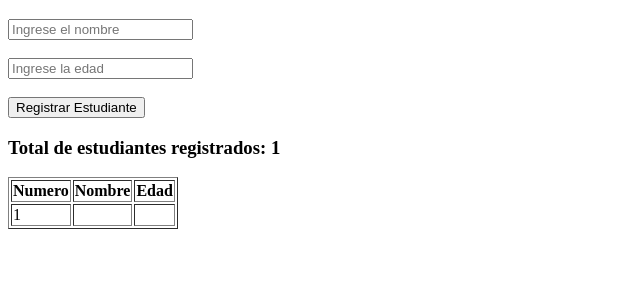
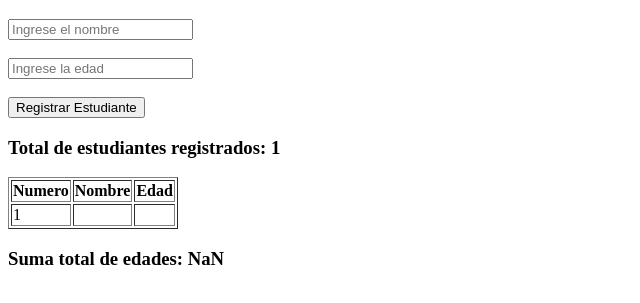
Before and after one commit to Jonas-Dz/Web-Programming, a plain HTML site: page 2do P/registrarEstudiantes.html in a window 1280 px wide. Both pictures are taken after a click on the button "Registrar Estudiante". Shown: the part 61-364 px from the top of the page, without its empty margins (0-640 px from the left). Drawn offline with Linux system fonts and the light colour scheme.

Commit message:
Agregar la suma de edades de la tabla

```diff
--- a/2do P/registrarEstudiantes.html
+++ b/2do P/registrarEstudiantes.html
@@ -19,7 +19,9 @@
         Total de estudiantes registrados: 0
     </h3>
     <div id="resultado"></div>
+    <h3 id="totalEdad">
+        Suma total de edades: 0
+    </h3>
     <script src="registrarEstudiantes.js"></script>
-
 </body>
 </html>
--- a/2do P/registrarEstudiantes.js
+++ b/2do P/registrarEstudiantes.js
@@ -11,7 +11,6 @@ function registrarEstudiante() {
     let tabla = document.getElementById("tablaEstudiantes");
 
     if (!tabla) {
-
         tabla = document.createElement("table");
         tabla.id = "tablaEstudiantes";
         tabla.border = "1";
@@ -19,9 +18,7 @@ function registrarEstudiante() {
         const encabezado = document.createElement("tr");
 
         encabezado.innerHTML = "<th>Numero</th>" + "<th>Nombre</th>" + "<th>Edad</th>";
-
         tabla.appendChild(encabezado);
-
         contenedor.appendChild(tabla);
     }
 
@@ -36,4 +33,19 @@ function registrarEstudiante() {
 
     document.getElementById("nombre").value = "";
     document.getElementById("edad").value = "";
+
+    sumarEdad();
 }
+
+function sumarEdad() {
+
+    const tabla = document.getElementById("tablaEstudiantes");
+    let total = 0;
+
+    for(let i = 1; i < tabla.rows.length; i++) {
+        let edad = parseInt(tabla.rows[i].cells[2].innerText);
+        total += edad;
+    }
+
+    document.getElementById("totalEdad").innerHTML = "Suma total de edades: " + total;
+}
```
